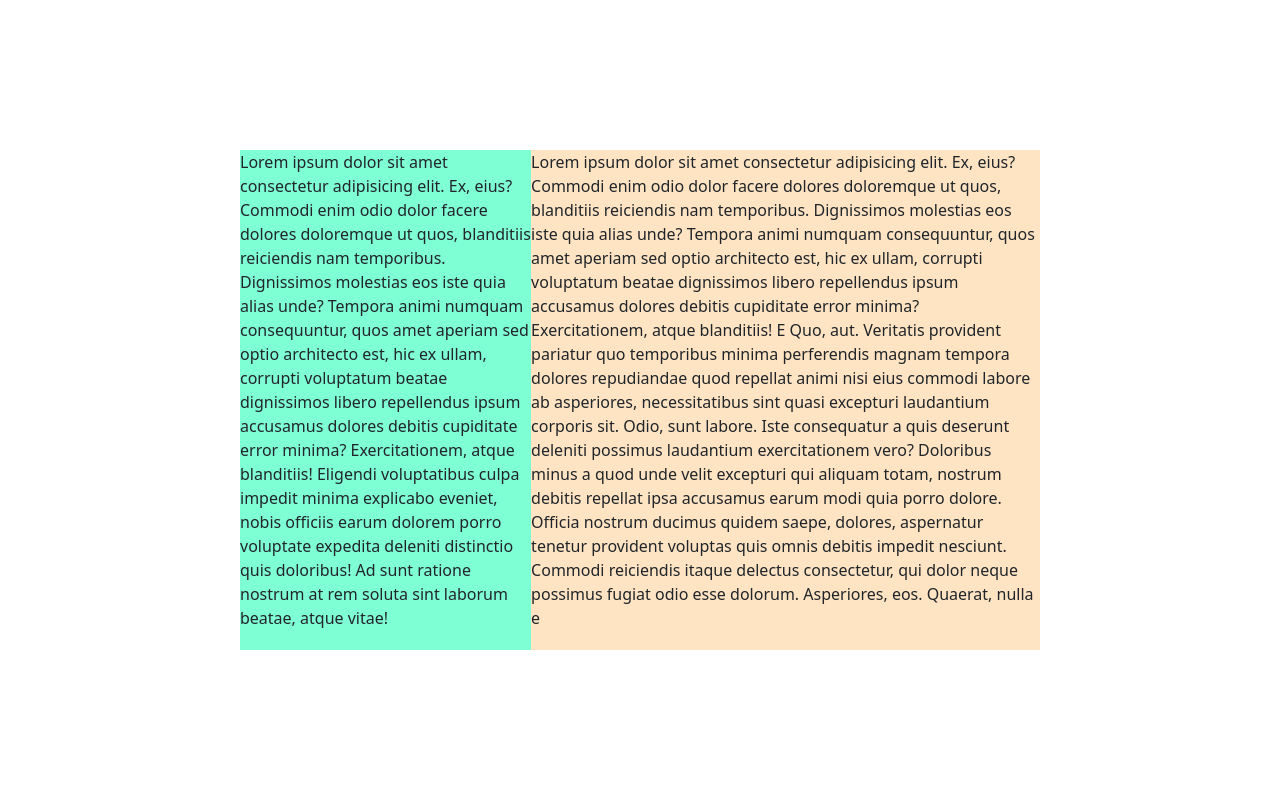
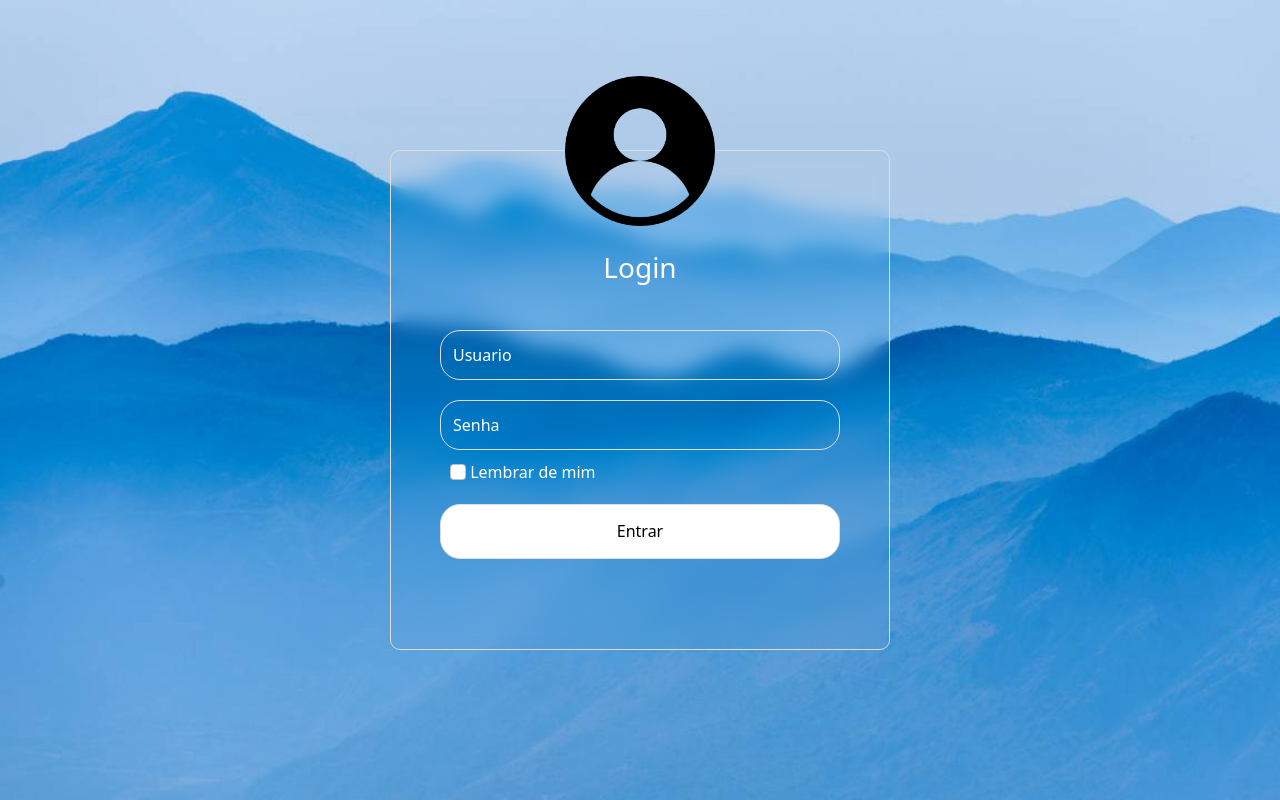
Before and after one commit to Alvaro-Barcelos/Clinica-Medica, a PHP site: page / in a window 1280 px wide. Run offline with PHP 8.4, Linux system fonts and the light colour scheme.

Commit message:
login front feito

```diff
--- a/home/home.css
+++ b/home/home.css
@@ -64,6 +64,7 @@ section div {
     margin-right: 30px;
     height: 250px;
     color: white;
+    box-shadow: 5px 5px 5px rgb(185, 185, 185);
 }
 
 .card-body{
--- a/index.css
+++ b/index.css
@@ -1,8 +1,16 @@
+body{
+    background-image: url(imagens/montain.jpg);
+    background-size: cover;
+    background-repeat: no-repeat;
+    background-attachment: fixed;
+}
+
 .container{
     display: flex;
     justify-content: center;
     align-items: center;
     height: 100vh;
+
 }
 
 section{
@@ -10,14 +18,78 @@ section{
     justify-content: center;
     align-items: center;
     height: 500px;
-    width: 800px;
-    background-color: #07668C;
+    width: 500px;
+    border: 1px solid rgb(224, 221, 221);
+    border-radius: 10px;
 }
 .column-one{
-    height: 500px;
-    background-color: aquamarine;
+
+    height: 100%;
+    width: 100%;
+    backdrop-filter: blur(10px);
+    border-radius: 10px;
 }
-.column-two{
-    height: 500px;
-    background-color: bisque;
+
+.imagem-profile{
+    display: flex;
+    justify-content: center;
+    align-items: center;
 }
+
+.imagem-profile img {
+    margin-top: -75px;
+    width: 150px;
+}
+
+.column-one h3{
+    text-align: center;
+    margin-top: 25px;
+    margin-bottom: 45px;
+    color: white;
+}
+
+.column-one form .estil input[type="text"], input[type="password"]{
+    width: 400px;
+    height: 50px;
+    background-color: transparent;
+    border-radius: 20px;
+    color: white;
+    border: 1px solid rgb(224, 221, 221);
+}
+
+form input[type="password"], input[type="submit"]{
+    margin-top: 20px;
+}
+
+form input[type="submit"]{
+    background-color: white;
+    border-radius: 20px;
+    width: 400px;
+    height: 55px;
+    border: 1px solid rgb(224, 221, 221);
+}
+
+form input[type="submit"]:hover{
+    transform: translateY(-5px);
+    transition: 0.7s;
+    backdrop-filter: blur(10px);
+    background-color: transparent;
+    color: white;
+}
+
+input::placeholder {
+    color: rgb(255, 255, 255);
+    padding: 10px;
+  }
+
+.espaco{
+    margin-top: 10px;
+    margin-left: 10px;
+    color: white;
+}
+
+.estil{
+    margin: 0 auto;
+    width: 400px;
+    height: 35px;
+}
--- a/index.html
+++ b/index.html
@@ -16,19 +16,23 @@
 
             <section>
                 <div class="column-one">
-                    Lorem ipsum dolor sit amet consectetur adipisicing elit. Ex, eius? Commodi enim odio dolor facere dolores doloremque ut quos, blanditiis reiciendis nam temporibus. Dignissimos molestias eos iste quia alias unde?
-                    Tempora animi numquam consequuntur, quos amet aperiam sed optio architecto est, hic ex ullam, corrupti voluptatum beatae dignissimos libero repellendus ipsum accusamus dolores debitis cupiditate error minima? Exercitationem, atque blanditiis!
-                    Eligendi voluptatibus culpa impedit minima explicabo eveniet, nobis officiis earum dolorem porro voluptate expedita deleniti distinctio quis doloribus! Ad sunt ratione nostrum at rem soluta sint laborum beatae, atque vitae!
-
-                </div>
-                <div class="column-two">
-                    Lorem ipsum dolor sit amet consectetur adipisicing elit. Ex, eius? Commodi enim odio dolor facere dolores doloremque ut quos, blanditiis reiciendis nam temporibus. Dignissimos molestias eos iste quia alias unde?
-                    Tempora animi numquam consequuntur, quos amet aperiam sed optio architecto est, hic ex ullam, corrupti voluptatum beatae dignissimos libero repellendus ipsum accusamus dolores debitis cupiditate error minima? Exercitationem, atque blanditiis!
-                    E Quo, aut.
-                    Veritatis provident pariatur quo temporibus minima perferendis magnam tempora dolores repudiandae quod repellat animi nisi eius commodi labore ab asperiores, necessitatibus sint quasi excepturi laudantium corporis sit. Odio, sunt labore.
-                    Iste consequatur a quis deserunt deleniti possimus laudantium exercitationem vero? Doloribus minus a quod unde velit excepturi qui aliquam totam, nostrum debitis repellat ipsa accusamus earum modi quia porro dolore.
-                    Officia nostrum ducimus quidem saepe, dolores, aspernatur tenetur provident voluptas quis omnis debitis impedit nesciunt. Commodi reiciendis itaque delectus consectetur, qui dolor neque possimus fugiat odio esse dolorum. Asperiores, eos.
-                    Quaerat, nulla e
+                    <div class="imagem-profile">
+                        <img src="imagens/profile.png" alt="">
+                    </div>
+                    <h3>Login</h3>
+                    <form action="" method="post">
+                        <div class="estil">
+                            <input type="text" name="login" placeholder="Usuario">
+                            <input type="password" name="senha" placeholder="Senha">
+                            <div class="espaco">
+                                <input class="form-check-input" type="checkbox" id="gridCheck">
+                                <label class="form-check-label" for="gridCheck">
+                                  Lembrar de mim
+                                </label>
+                              </div>
+                            <input type="submit" value="Entrar">
+                        </div>
+                    </form>
                 </div>
             </section>
 
```
Also changed, not shown: home/home.html (+6 -6 lines), imagens/montain.jpg (added), imagens/paisagem.avif (added), imagens/profile.png (added).
